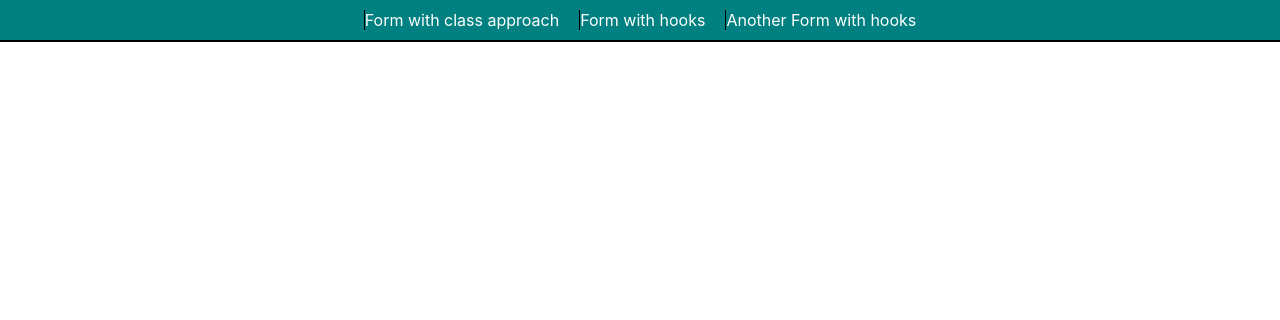
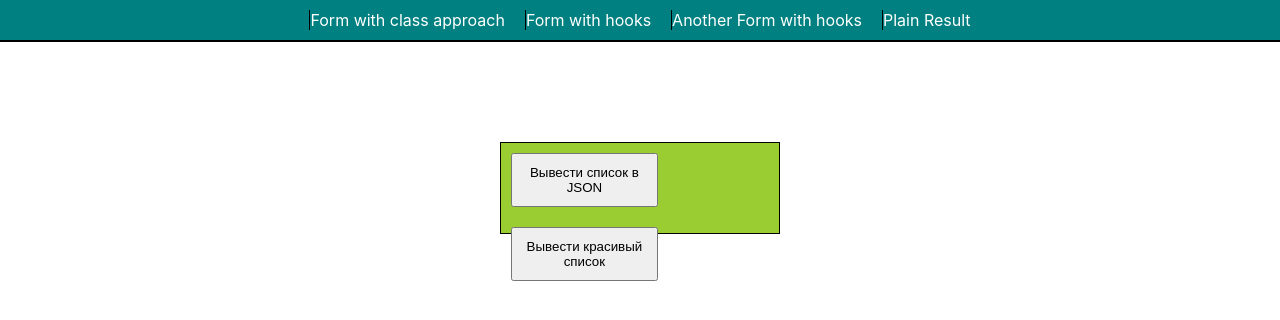
Before and after one commit to sergetfep/my-froms, a React (Create React App) app: page /plainResult in a window 1280 px wide. Shown: the top 320 px of the page. Built offline with nearby package versions, Linux system fonts and the light colour scheme.

Commit message:
update Form2, add plainResult

```diff
--- a/src/App.css
+++ b/src/App.css
@@ -1,3 +1,7 @@
+/* .App {
+  text-align: center;
+} */
+
 .wrapper {
   border: 1px solid black;
   margin: 100px 500px;
--- a/src/App.js
+++ b/src/App.js
@@ -1,10 +1,11 @@
-import React from "react";
-import "./App.css";
-import { BrowserRouter as Router, Route, Switch } from "react-router-dom";
-import { Navbar } from "./components/Navbar/Navbar";
-import { Form1 } from "./components/Forms/Form1/Form1";
-import { FormInHooks } from "./components//Forms/Form2/Form2";
-import { Form3 } from "./components/Forms/Form3/Form3";
+import React from 'react';
+import './App.css';
+import { BrowserRouter as Router, Route, Switch } from 'react-router-dom';
+import { Navbar } from './components/Navbar/Navbar';
+import { Form1 } from './components/Forms/Form1/Form1';
+import { FormInHooks } from './components//Forms/Form2/Form2';
+import { Form3 } from './components/Forms/Form3/Form3';
+import { PlainResult } from './components/PlainResult/PlainResult';
 
 // const Form1 = () => "Form1";
 // const Form2 = () => "Form2";
@@ -19,6 +20,7 @@ export default function App() {
           <Route exact path="/form1" component={Form1} />
           <Route exact path="/form2" component={FormInHooks} />
           <Route exact path="/form3" component={Form3} />
+          <Route exact path="/plainResult" component={PlainResult} />
         </Switch>
       </Router>
     </>
--- a/src/components/Forms/Form2/Form2.js
+++ b/src/components/Forms/Form2/Form2.js
@@ -189,12 +189,12 @@ export function FormInHooks() {
       {dataIsLoaded && showData && (
         <div>
           <div className={styles.show}>
+            {showData && JSON.stringify(loadMock, null, '\t')}
             {/* {showData && JSON.stringify(data, null, '\t')} */}
             <ul>
               {
-                showData && loadMock.map((item) => <div>{item}</div>)
+                // showData && loadMock.map((item) => <div>{item}</div>)
                 // loadMock.map((a, i) =>{' '}
-
                 //   return <li key={i}>{a}</li>;
                 // })
               }
--- a/src/components/Forms/Form2/Form2.module.css
+++ b/src/components/Forms/Form2/Form2.module.css
@@ -1,9 +1,9 @@
-* {
+/* * {
   padding: 0;
   margin: 0;
   box-sizing: border-box;
   color: #292929;
-}
+} */
 
 .Form2 {
   width: 100%;
--- a/src/components/Forms/Form3/Form3.module.css
+++ b/src/components/Forms/Form3/Form3.module.css
@@ -1,9 +1,9 @@
-* {
+/* * {
   padding: 0;
   margin: 0;
   box-sizing: border-box;
   color: #292929;
-}
+} */
 
 .Form3 {
   width: 100%;
--- a/src/components/Navbar/Navbar.js
+++ b/src/components/Navbar/Navbar.js
@@ -1,6 +1,6 @@
-import React from "react";
-import { NavLink } from "react-router-dom";
-import styles from "./Navbar.module.css";
+import React from 'react';
+import { NavLink } from 'react-router-dom';
+import styles from './Navbar.module.css';
 
 export const Navbar = () => {
   return (
@@ -14,6 +14,9 @@ export const Navbar = () => {
       <div className={styles.navLink}>
         <NavLink to="/form3">Another Form with hooks</NavLink>
       </div>
+      <div className={styles.navLink}>
+        <NavLink to="/plainResult">Plain Result</NavLink>
+      </div>
       {/* <div className={styles.navLink}>
         <NavLink to="/form4">To do from Minki</NavLink>
       </div> */}
--- /dev/null
+++ b/src/components/PlainResult/PlainResult.js
@@ -0,0 +1,73 @@
+import React, { useState } from 'react';
+import styles from './PlainResult.module.css';
+
+export const PlainResult = () => {
+  // const [list, setList] = useState(['sds', 'sdsd', 'fg', 'fggff']);
+  const [list, setList] = useState([]);
+  //   const [list, setList] = useState(function () {
+  //     return { data: { comments: [] } };
+  //   });
+  const [enterJSON, setEnterJSON] = useState(false);
+  const [enterList, setEnterList] = useState(false);
+
+  function handleClickEnterJSON() {
+    setEnterJSON(!enterJSON);
+    setEnterList(false);
+    getResponseFromServer();
+  }
+
+  function handleClickEnterList() {
+    setEnterList(!enterList);
+    setEnterJSON(false);
+    getResponseFromServer();
+  }
+
+  const getResponseFromServer = () => {
+    fetch('http://localhost:3000/plainResult.json', {
+      method: 'GET',
+    })
+      .then((response) => {
+        return response.json();
+      })
+      .then((load) => {
+        setList(load);
+      });
+  };
+
+  return (
+    <div className="wrapper">
+      <div className={styles.buttons}>
+        <button className={styles.enterJSON} onClick={handleClickEnterJSON}>
+          Вывести список в JSON
+        </button>
+        <button className={styles.enterList} onClick={handleClickEnterList}>
+          Вывести красивый список
+        </button>
+      </div>
+      {(enterJSON || enterList) && (
+        <div className={styles.content}>
+          {enterJSON && JSON.stringify(list, null, '\t')}
+          <ul>
+            {/* {enterList && list.items[0].text} */}
+            {/* {enterList && list.items[0]} */}
+
+            {/* {enterList && list.items.map((el, i) => <li key={i}>{el}</li>)} */}
+
+            {enterList &&
+              list.items?.map((el, i) => <li key={i}>{el.text}</li>)}
+            {/* {enterlist &&
+              list.items.map(function (comment) {
+                return (
+                  <div>
+                    <h1>{comment.text}</h1>
+                  </div>
+                );
+              })} */}
+          </ul>
+          {/* {console.log('1', list.items[0].text)} */}
+          {/* {console.log('1', list.items[0])} */}
+        </div>
+      )}
+    </div>
+  );
+};
--- /dev/null
+++ b/src/components/PlainResult/PlainResult.module.css
@@ -0,0 +1,17 @@
+.buttons {
+  width: 60%;
+  height: 90px;
+}
+
+.content {
+  background: white;
+  margin: 10px;
+  padding: 10px;
+  white-space: pre-wrap;
+}
+
+.enterJSON,
+.enterList {
+  padding: 10px;
+  margin: 10px;
+}
--- a/src/index.js
+++ b/src/index.js
@@ -5,9 +5,9 @@ import App from './App';
 import reportWebVitals from './reportWebVitals';
 
 ReactDOM.render(
-  <React.StrictMode>
-    <App />
-  </React.StrictMode>,
+  //<React.StrictMode>
+  <App />,
+  // </React.StrictMode>,
   document.getElementById('root')
 );
 
```
Also changed, not shown: public/plainResult.json (added, +8 -0 lines), src/backUp2.js (+13 -0 lines).
